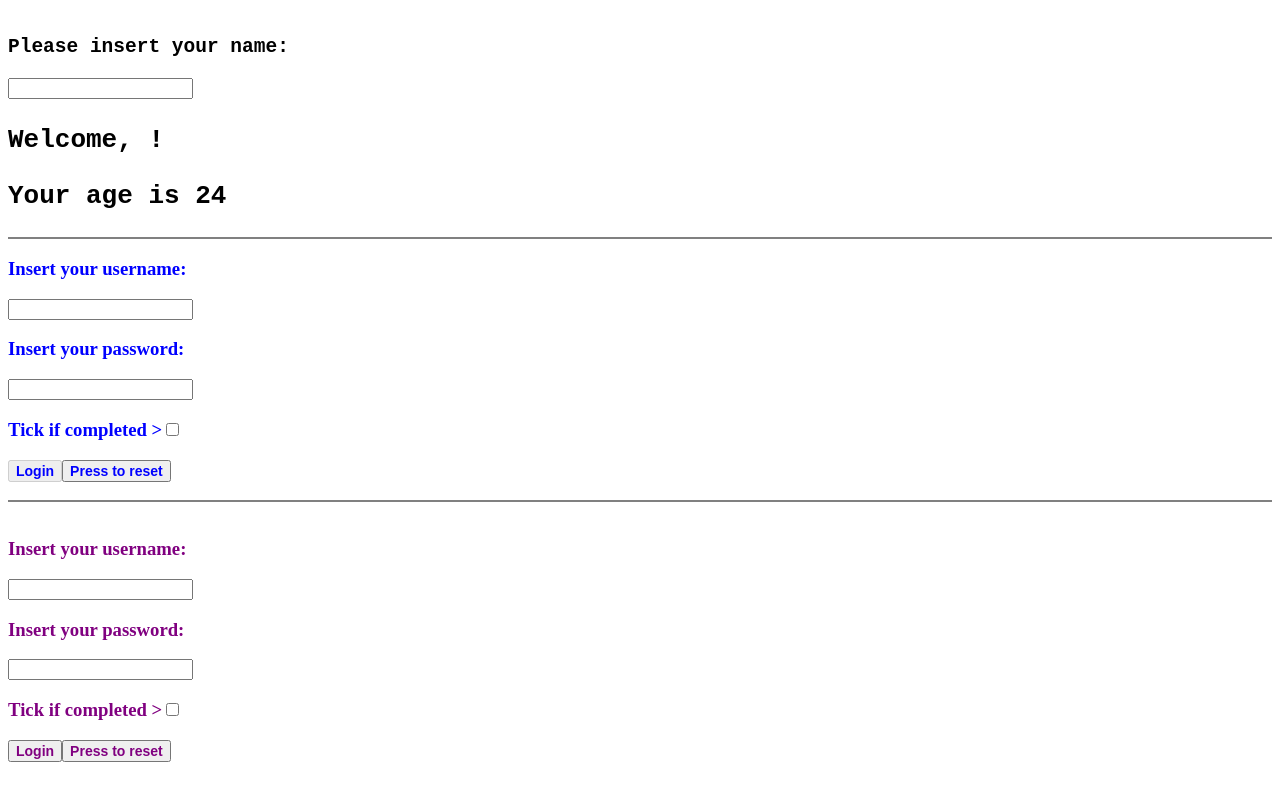
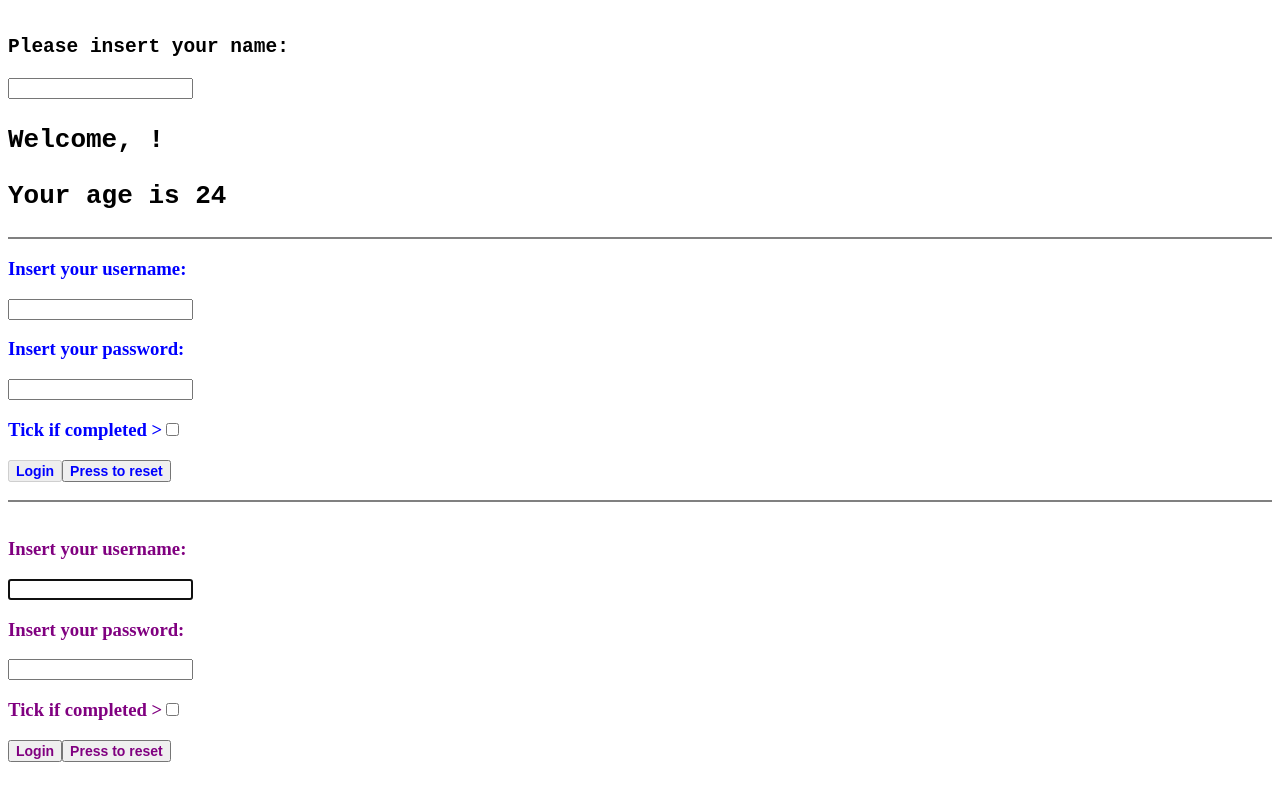
Before and after one commit to AnneclaireS/react-exercises, a React (Create React App) app in the folder my-app/: page / in a window 1280 px wide. Shown: the part 529-1329 px from the top of the page. Built offline with nearby package versions, Linux system fonts and the light colour scheme.

Commit message:
added focus

```diff
--- a/my-app/src/UncontrolledLogin.js
+++ b/my-app/src/UncontrolledLogin.js
@@ -22,7 +22,7 @@ export class UncontrolledLogin extends React.Component {
             <div>
                 <form onSubmit={this.handleFormSubmit}>
                 <h3 style={{color:'purple'}}>Insert your username:</h3>
-                <input name='username' type='text' required></input>
+                <input name='username' type='text' required autoFocus></input>
                 <h3 style={{color:'purple'}}>Insert your password:</h3>
                 <input name='password' type='password' required></input><br/>
                 <label style={{color:'purple'}}><h3>Tick if completed &gt;
```
